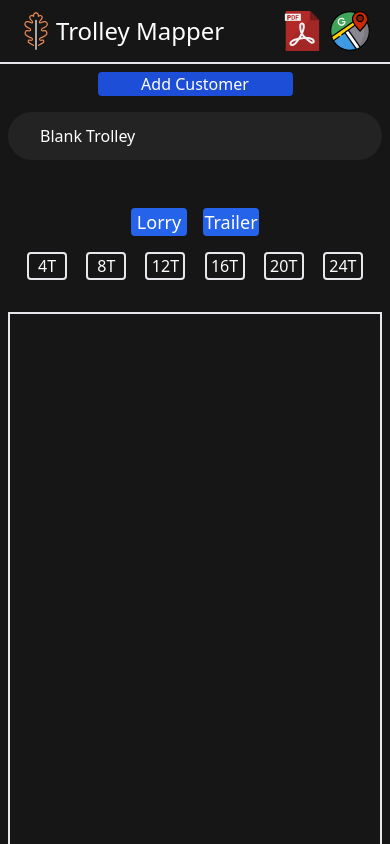
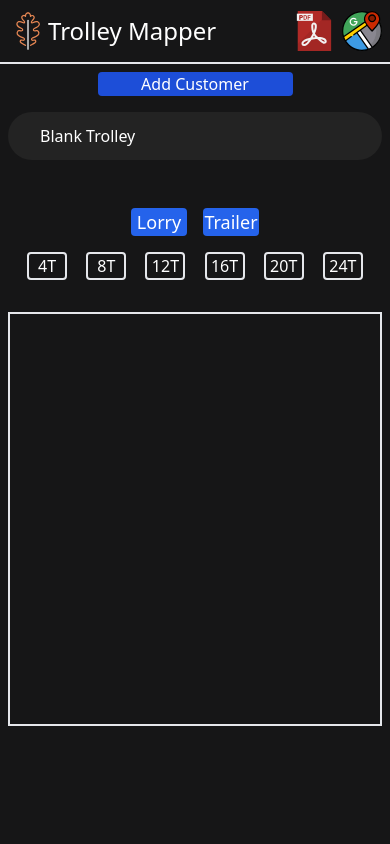
Before and after one commit to LGRV-alt/trolley-mapper, a React (Vite) app: page / in a window 390 px wide. Shown: the top 844 px of the page. Built offline with nearby package versions, Linux system fonts and the light colour scheme.

Commit message:
layout changes for mobile

```diff
--- a/index.html
+++ b/index.html
@@ -2,7 +2,7 @@
 <html lang="en">
   <head>
     <meta charset="UTF-8" />
-    <link rel="icon" type="image/svg+xml" href="/vite.svg" />
+    <link rel="icon" type="image/svg+xml" href="/src/assets/logo.svg" />
     <meta name="viewport" content="width=device-width, initial-scale=1.0" />
     <title>Trolley Mapper v2</title>
   </head>
--- a/src/components/Customer.jsx
+++ b/src/components/Customer.jsx
@@ -14,16 +14,16 @@ function Customer({ customerList, setCustomerList, onClick }) {
         <div
           key={index}
           onClick={() => onClick([item.name])}
-          className=" lg:w-1/2 w-full h-6 lg:h-11 lg:grid lg:grid-rows-1 lg:grid-cols-2 flex gap-2"
+          className=" lg:w-3/4 w-full h-6 lg:h-11   grid grid-rows-1 grid-cols-2 "
         >
-          <div className="flex flex-row gap-1">
+          <div className="flex flex-row gap-1 ">
             <button
-              className="w-2/12 text-red-600 hover:bg-red-600 hover:text-white hover:rounded-full "
+              className="w-2/12  text-red-600 hover:bg-red-600 hover:text-white hover:rounded-full "
               onClick={() => handleDel(index)}
             >
               X
             </button>
-            <h3 className="flex lg:text-lg  items-center sm:text-base  hover:text-blue-500 hover:cursor-pointer">
+            <h3 className="flex lg:text-lg   items-center sm:text-base  hover:text-blue-500 hover:cursor-pointer">
               {item.name}
             </h3>
           </div>
--- a/src/components/Header.jsx
+++ b/src/components/Header.jsx
@@ -2,7 +2,7 @@ function Header() {
   return (
     <div className="flex justify-between items-center border-b-2 lg:mb-4 text-white text-2xl h-16 bg-[#161617] ">
       <div className="flex justify-center items-center">
-        <img src="/src/assets/logo.svg" alt="" className="ml-4" />
+        <img src="/src/assets/logo.svg" alt="" className="lg:ml-4 ml-2" />
         <h1
           className=""
           onClick={() => {
@@ -13,7 +13,7 @@ function Header() {
         </h1>
       </div>
 
-      <div className="mr-5 flex gap-2">
+      <div className="lg:mr-5 mr-2 flex gap-2">
         <img src="/src/assets/pdf.svg" alt="" />
         <a href="https://www.google.com/maps" target="blank">
           <img src="/src/assets/google-maps.svg" alt="" />
--- a/src/components/Lorry.jsx
+++ b/src/components/Lorry.jsx
@@ -3,7 +3,7 @@ import GridItem from "./GirdItem";
 function LorryMap({ customerName, grid }) {
   return (
     <div
-      className={` border-2 lg:h-2/3 lg:w-2/3 w-full h-5/6 mt-8 grid grid-cols-4 grid-rows-6 `}
+      className={` border-2 lg:h-2/3 lg:w-2/3 w-full h-2/4 mt-8 grid grid-cols-4 grid-rows-6 `}
     >
       {grid.map((item, index) => (
         <div key="2" className="border-2">
--- a/src/components/Trailer.jsx
+++ b/src/components/Trailer.jsx
@@ -9,7 +9,7 @@ function TrailerMap({ customerName, grid }) {
       <div className="border-2 border-b-0 border-t-0 border-white w-1/4 h-20">
         {" "}
       </div>
-      <div className="border-2 border-t-2  w-2/3 lg:h-2/3 h-1/2 grid grid-cols-3 grid-rows-3">
+      <div className="border-2 border-t-2  w-full lg:h-2/3 h-1/2 grid grid-cols-3 grid-rows-3">
         {grid.map((item, index) => (
           <div key="2" className="border-2">
             <GridItem value={customerName} index={index} />
```
